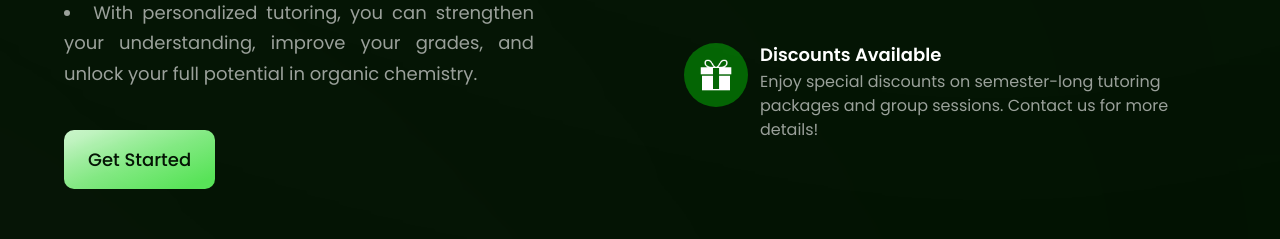
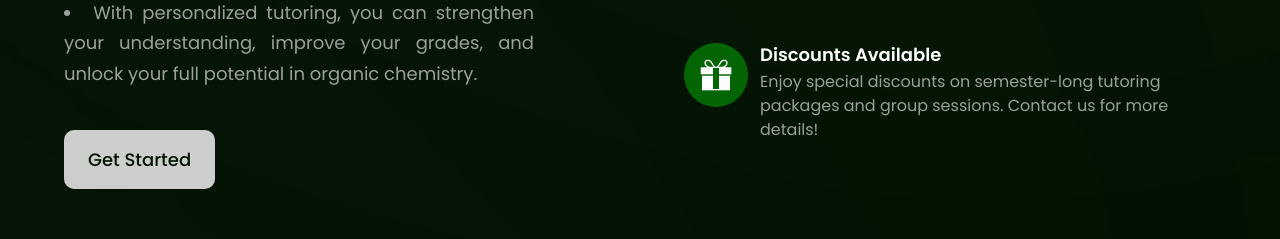
Before and after one commit to AngelaNova/Angela_Tutoring_OrganicChemistry, a React (Vite) app: page / in a window 1280 px wide. Shown: the part 1560-1799 px from the top of the page. Built offline with nearby package versions, Linux system fonts and the light colour scheme.

Commit message:
Update Button.jsx

```diff
--- a/src/components/Button.jsx
+++ b/src/components/Button.jsx
@@ -1,7 +1,7 @@
 import React from "react";
 
 const Button = ({ styles }) => (
-  <button type="button" className={`py-4 px-6 font-poppins font-medium text-[18px] text-primary bg-green-gradient rounded-[10px] outline-none ${styles}`}>
+  <button type="button" className={`py-4 px-6 font-poppins font-medium text-[18px] text-primary bg-white  bg-opacity-80 hover:bg-opacity-90 rounded-[10px] outline-none ${styles}`}>
     Get Started
   </button>
 );
```
